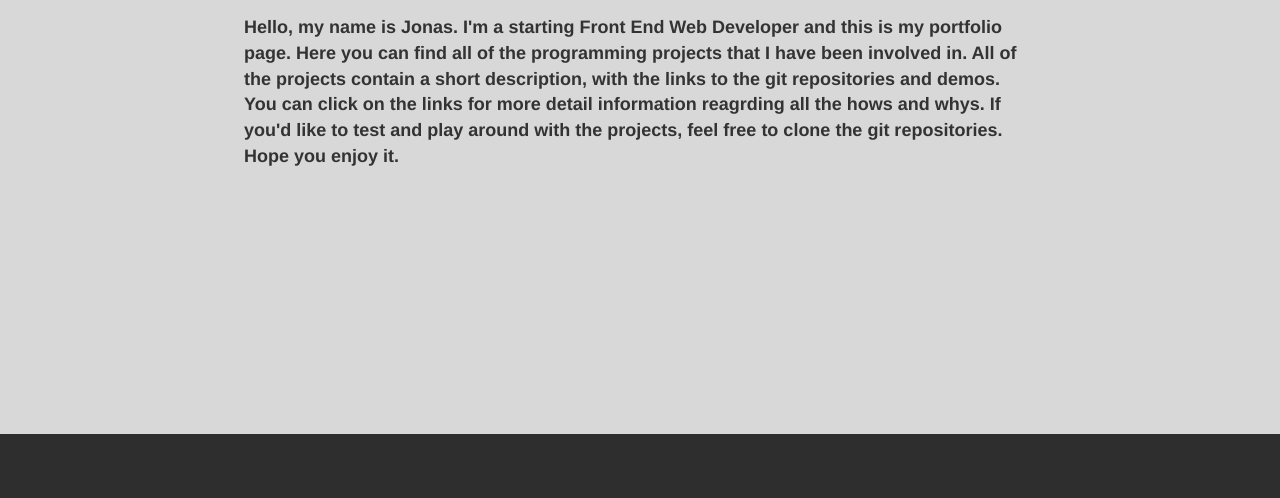
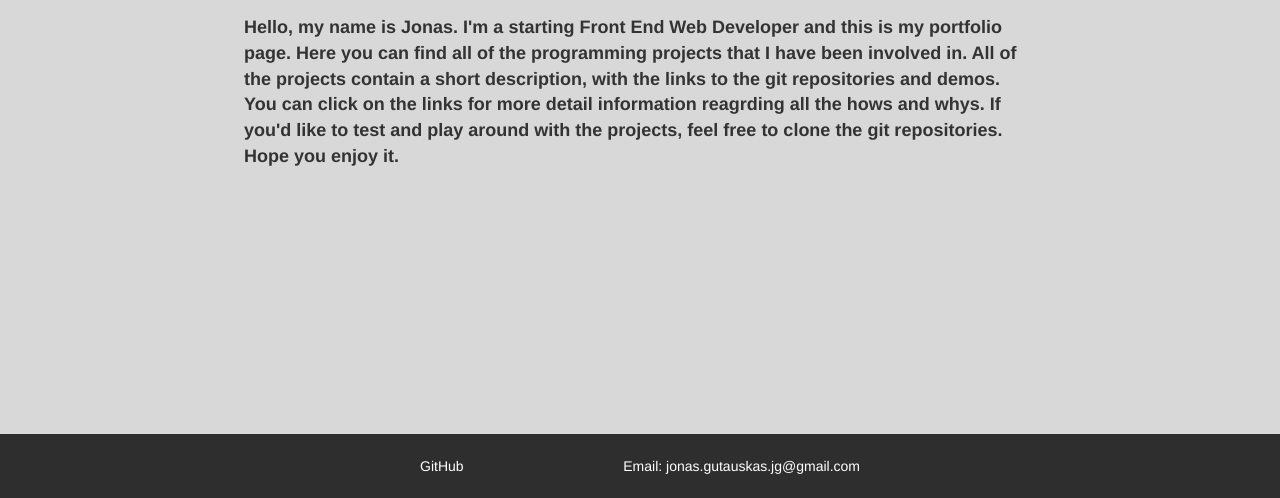
Before and after one commit to JonGut1/portfolio, a website: page src/index.html in a window 1280 px wide. Shown: the part 302-800 px from the top of the page. Drawn offline with nearby package versions, Linux system fonts and the light colour scheme; files that its build step writes are made by us from their sources; files whose address does not match are found by name.

Commit message:
Footer buttons

```diff
--- a/src/index.html
+++ b/src/index.html
@@ -154,7 +154,8 @@
 		</section>
 	</main>
 		<footer class="footer">
-
+			<a class="gitRepo" href="https://github.com/JonGut1">GitHub</a>
+			<span class="email">Email: jonas.gutauskas.jg@gmail.com</span>
 		</footer>
 <script src="js/main.js"></script>
 </body>
--- a/src/scss/style.scss
+++ b/src/scss/style.scss
@@ -257,8 +257,10 @@ main {
 
 			.trans .storyIMG, .trans .memory-gameIMG, .trans .froggerIMG, .trans .jasmineIMG, .trans .universeIMG, .trans .formIMG {
 				transition: 0s;
+				display: flex;
+				margin-right: auto;
 				margin-left: auto;
-				margin-right: auto;
+				align-items: center;
 				border: 2px solid black;
 				border-radius: 10px;
 				box-shadow: 5px 5px 20px 0px rgba(0,0,0,0.50);
@@ -276,6 +278,15 @@ main {
 				overflow: auto;
 				padding-left: 3em;
 				padding-right: 3em;
+			}
+
+			::-webkit-scrollbar {
+    			-webkit-appearance: none;
+    				width: 5px;
+			}
+			::-webkit-scrollbar-thumb {
+			    background-color: rgba(0, 0, 0, 0.1);
+			    border-radius: 10px;
 			}
 
 			.storyImage, .cardImage, .froggerImage, .jasmineImage, .universeImage, .formImage {
@@ -371,12 +382,31 @@ main {
 			footer {
 				display: flex;
 				flex-wrap: wrap;
-				justify-content: center;
+				flex-direction: row;
+				align-items: center;
+				justify-content: space-between;
+				padding-left: 30em;
+				padding-right: 30em;
 				position: absolute;
 				bottom: 0;
 				width: 100%;
 				height: 8vh;
 				background-color: #2E2E2E;
+
+				.gitRepo {
+				color: white;
+				transition: 0.2s;
+				}
+				.gitRepo:hover {
+					transition: 0.2s;
+					cursor: pointer;
+					transform: scale(1.2);
+				}
+
+				.email {
+					color: white;
+					transition: 0.2s;
+				}
 			}
 
 			.sideMenu {
```
Also changed, not shown: docs/index.html (+2 -1 lines), docs/css/style.css.
